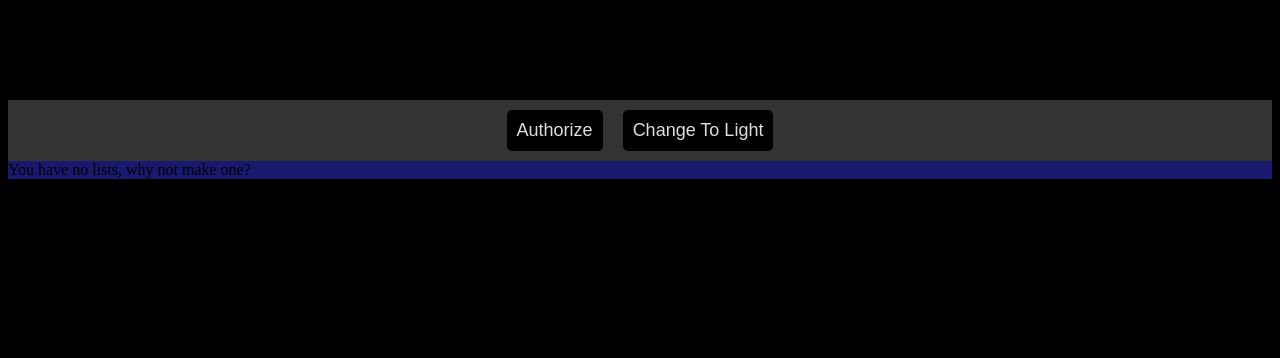
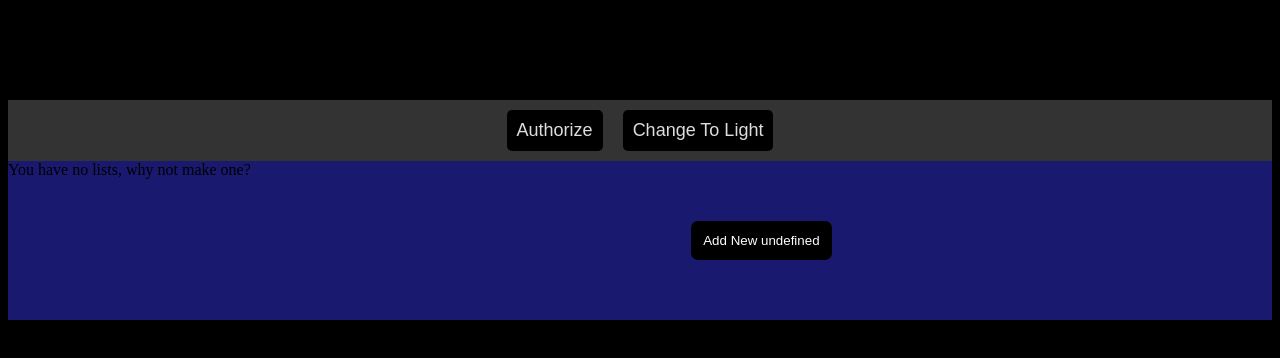
Before and after one commit to GabrielQSherman/React_JS, a React (Create React App) app in the folder ListApp-with-hooks/: page / in a window 1280 px wide. Shown: the top 358 px of the page. Built offline with nearby package versions, Linux system fonts and the light colour scheme; the HTML template or start-up script is replaced by a standard one.

Commit message:
implement new list form into main list display

```diff
--- a/ListApp-with-hooks/src/components/EveryList.js
+++ b/ListApp-with-hooks/src/components/EveryList.js
@@ -1,6 +1,7 @@
 import React, {useContext} from 'react'
 import { ThemeContext } from '../contexts/ThemeContext'
 import { useListContext } from '../contexts/ListContext';
+import NewListForm from './NewListForm';
 
 export default function EveryList() {
 
@@ -26,6 +27,11 @@ export default function EveryList() {
         })
         : 'You have no lists, why not make one?'
       }
+
+    <NewListForm
+
+
+    />
     </div>
   )
 }
--- a/ListApp-with-hooks/src/components/ListForm.js
+++ b/ListApp-with-hooks/src/components/NewListForm.js
@@ -5,10 +5,12 @@ import React, { useContext, useState } from 'react'
 import { defaultForm, defaultInput } from  '../data/styles'
 
 import { ThemeContext } from '../contexts/ThemeContext'
+import { useListContext } from '../contexts/ListContext';
+
 
 const uuid = v1
 
-export default function Form(props) {
+export default function NewListForm(props) {
 
   const inputs = props.inputs === undefined || !Array.isArray(props.inputs) ? [] : props.inputs;
 
@@ -18,7 +20,7 @@ export default function Form(props) {
   }, {})
 
   const [data, setData] = useState(intialState)
-
+  const {} = useListContext()
   const {isDark} = useContext(ThemeContext);
 
   const styles = {
```
